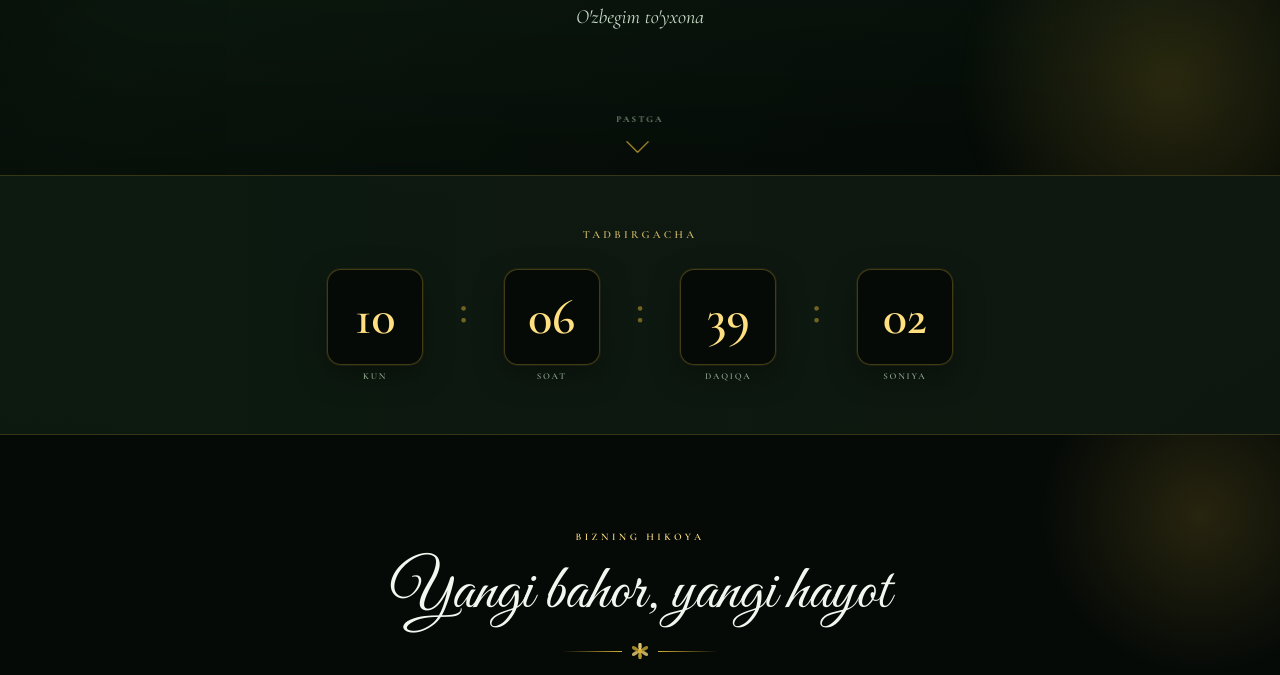
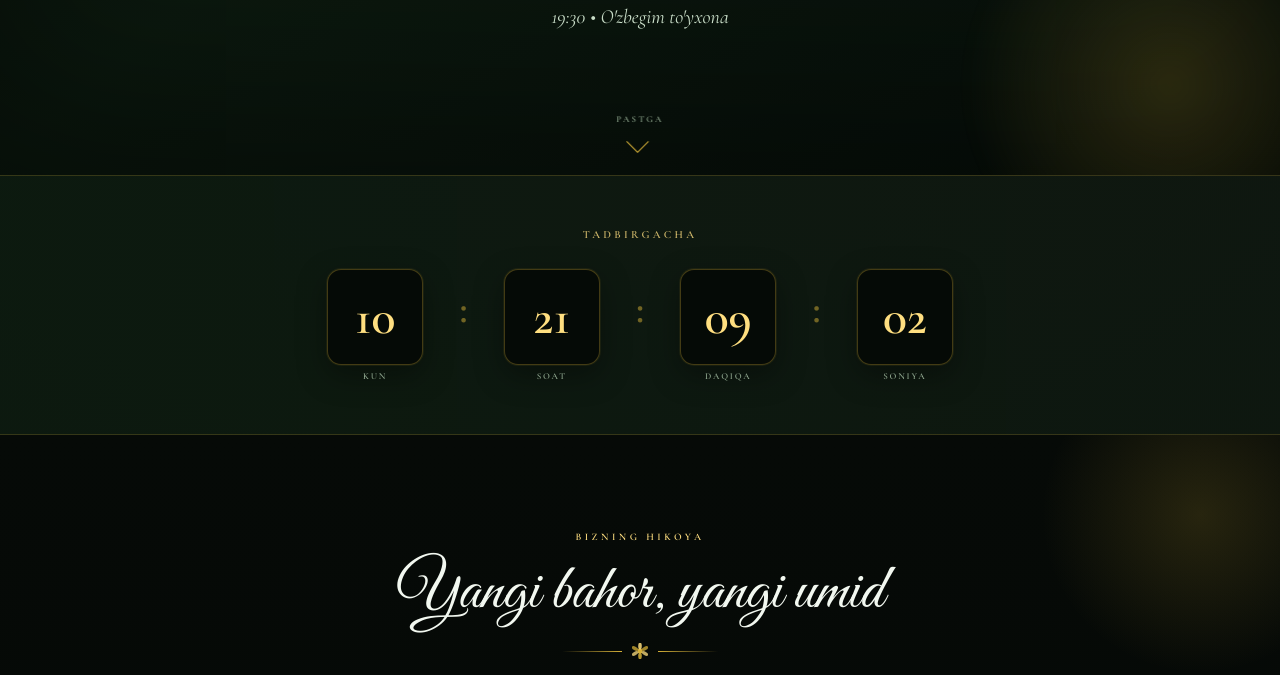
Before and after one commit to Sardorbek1706/saf, a website: page index.html in a window 1280 px wide. Shown: the part 625-1300 px from the top of the page. Drawn offline with nearby package versions, Linux system fonts and the light colour scheme.

Commit message:
Update wedding time and headline

```diff
--- a/index.html
+++ b/index.html
@@ -250,7 +250,7 @@ footer{background:linear-gradient(180deg,rgba(4,8,6,0.98) 0%,rgba(3,6,4,0.98) 10
   </div>
 
   <div class="hero-date">7 AVGUST 2026</div>
-  <div class="hero-loc">O'zbegim to'yxona</div>
+  <div class="hero-loc">19:30 • O'zbegim to'yxona</div>
 
   <div class="scroll-down">
     <span>PASTGA</span>
@@ -276,7 +276,7 @@ footer{background:linear-gradient(180deg,rgba(4,8,6,0.98) 0%,rgba(3,6,4,0.98) 10
 <section id="story" class="deferred-section">
   <div class="sec">
     <span class="s-tag reveal">BIZNING HIKOYA</span>
-    <h2 class="s-title reveal">Yangi bahor, yangi hayot</h2>
+    <h2 class="s-title reveal">Yangi bahor, yangi umid</h2>
     <div class="petal-hr reveal">
       <hr/>
       <svg width="16" height="16" viewBox="0 0 16 16" fill="none"><circle cx="8" cy="8" r="2.5" fill="#D4AF37"/><ellipse cx="8" cy="3" rx="1.8" ry="3.5" fill="#FFDF80" opacity="0.85"/><ellipse cx="13" cy="5.5" rx="1.8" ry="3.5" fill="#D4AF37" opacity="0.75" transform="rotate(60,13,5.5)"/><ellipse cx="13" cy="10.5" rx="1.8" ry="3.5" fill="#FFDF80" opacity="0.75" transform="rotate(120,13,10.5)"/><ellipse cx="8" cy="13" rx="1.8" ry="3.5" fill="#D4AF37" opacity="0.85" transform="rotate(180,8,13)"/><ellipse cx="3" cy="10.5" rx="1.8" ry="3.5" fill="#FFDF80" opacity="0.75" transform="rotate(-120,3,10.5)"/><ellipse cx="3" cy="5.5" rx="1.8" ry="3.5" fill="#D4AF37" opacity="0.75" transform="rotate(-60,3,5.5)"/></svg>
@@ -312,7 +312,7 @@ footer{background:linear-gradient(180deg,rgba(4,8,6,0.98) 0%,rgba(3,6,4,0.98) 10
     <line x1="132" y1="13" x2="200" y2="13" stroke="#D4AF37" stroke-width="0.8"/>
   </svg>
   <div class="ft-names">Alisher & Aziza</div>
-  <div class="ft-date">7 AVGUST 2026 · O'zbegim to'yxona</div>
+  <div class="ft-date">7 AVGUST 2026 · 19:30 · O'zbegim to'yxona</div>
   <div style="width:48px;height:1px;background:linear-gradient(to right,transparent,#D4AF37,transparent);margin:18px auto;opacity:0.45"></div>
   <p class="ft-dua">
     «Rabbim, ularga baxt, sog'lik, tinchlik va bir umr davom etadigan mehr nasib qilsin.»<br>
@@ -335,7 +335,7 @@ function createPetals(){
 runWhenIdle(createPetals);
 
 // Countdown
-const wed=new Date('2026-08-07T05:00:00');
+const wed=new Date('2026-08-07T19:30:00');
 const countdownEls={
   d:document.getElementById('d'),
   h:document.getElementById('h'),
```
